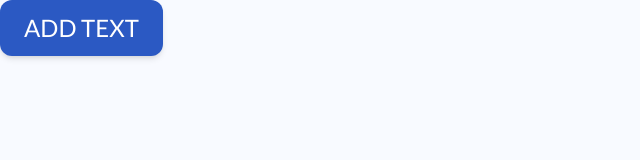
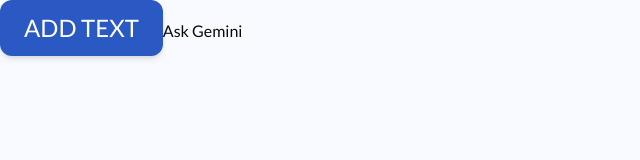
Before and after one commit to gerejakajal207/student-planner-dashboard, a React (Create React App) app: page / in a window 1280 px wide. Shown: the top 160 px of the page, without its empty margins (0-640 px from the left). Built offline with nearby package versions, Linux system fonts and the light colour scheme.

Commit message:
Added api for mcqs (Ui pending)

```diff
--- a/src/App.js
+++ b/src/App.js
@@ -1,10 +1,12 @@
 import "./App.css";
+import McqDemo from "./McqDemo";
 import Button from "./ui/Button";
 
 function App() {
   return (
     <div>
       <Button data={{ text: "ADD TEXT" }} />
+      <McqDemo/>
     </div>
   );
 }
--- /dev/null
+++ b/src/McqDemo.jsx
@@ -0,0 +1,41 @@
+export default function McqDemo() {
+  const callGemini = async () => {
+    try {
+      const apiKey = process.env.REACT_APP_GEMINI_API_KEY;
+
+      const res = await fetch(
+        `https://generativelanguage.googleapis.com/v1/models/gemini-2.5-flash:generateContent?key=${apiKey}`,
+        {
+          method: "POST",
+          headers: {
+            "Content-Type": "application/json",
+          },
+          body: JSON.stringify({
+            contents: [
+              {
+                parts: [
+                  {
+                    text: "Create 10 mcqs on the topic data structures If the topic is valid for mcqs give mcqs otherwise return -1. The topic provided should not be a name or something like abc xyz.If the super set of topic can not be interpreted give the question to choose the main topic under which it lies.For example focus can be psychological or physics optical.The mcqs should be in the format of all the questions and then the answers",
+                  },
+                ],
+              },
+            ],
+          }),
+        }
+      );
+
+      if (!res.ok) {
+        const errorDetails = await res.json();
+        console.error("API Error:", errorDetails);
+        return;
+      }
+
+      const data = await res.json();
+      console.log("Gemini Response:", data.candidates?.[0]?.content?.parts?.[0]?.text);
+    } catch (error) {
+      console.error("Fetch Error:", error);
+    }
+  };
+
+  return <button onClick={callGemini}>Ask Gemini</button>;
+}
```
Also changed, not shown: 1 other file (tests, documents, lock files or other folders).
